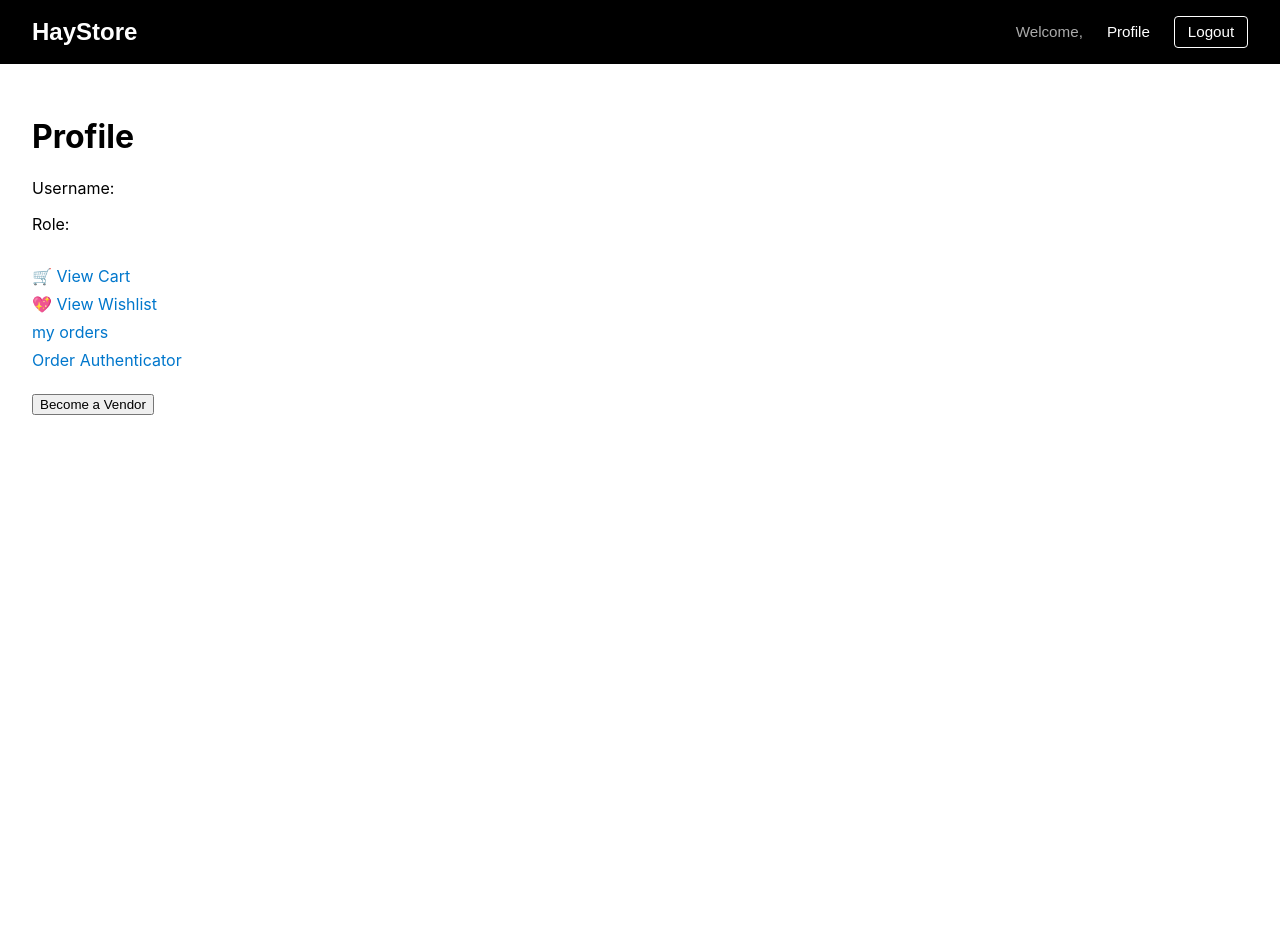
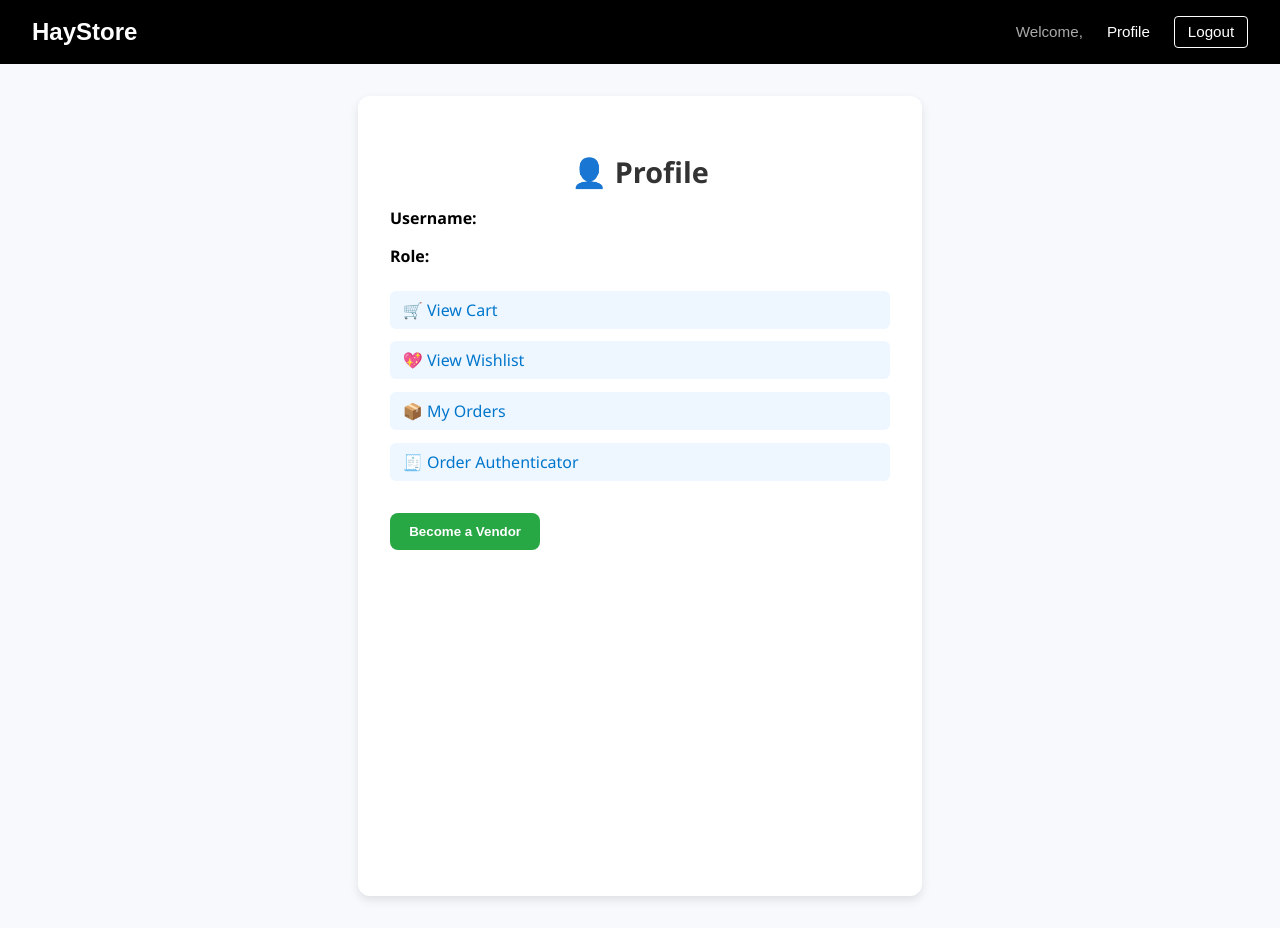
Before and after one commit to strelizia53/ecommerceHayStore, a React (Create React App) app: page /profile in a window 1280 px wide. Before the commit the page ends 800 px from the top, so only its background shows below. Built offline with nearby package versions, Linux system fonts and the light colour scheme; no server answers; the database is empty; sample sign-in values are in the browser's storage.

Commit message:
fixed the profile page

```diff
--- a/src/pages/Profile.jsx
+++ b/src/pages/Profile.jsx
@@ -23,7 +23,7 @@ export default function Profile() {
           setUserType(data.userType);
         }
       } else {
-        navigate("/login"); // redirect if not logged in
+        navigate("/login");
       }
       setLoading(false);
     });
@@ -41,54 +41,112 @@ export default function Profile() {
     }
   };
 
-  if (loading) return <p>Loading profile...</p>;
+  if (loading) return <div style={styles.loading}>Loading profile...</div>;
 
   return (
-    <div style={{ padding: "2rem" }}>
-      <h1>Profile</h1>
+    <div style={styles.container}>
+      <div style={styles.card}>
+        <h2 style={styles.title}>👤 Profile</h2>
         <p>
-        Username: <strong>{username}</strong>
+          <strong>Username:</strong> {username}
         </p>
         <p>
-        Role: <strong>{userType}</strong>
+          <strong>Role:</strong> {userType}
         </p>
 
-      <div style={{ marginTop: "1.5rem" }}>
-        <Link to="/cart" style={linkStyle}>
+        <div style={styles.links}>
+          <Link to="/cart" style={styles.link}>
             🛒 View Cart
           </Link>
-        <br />
-        <Link to="/wishlist" style={linkStyle}>
+          <Link to="/wishlist" style={styles.link}>
             💖 View Wishlist
           </Link>
-        <br />
-        <Link to="/myorders" style={linkStyle}>
-          my orders
+          <Link to="/myorders" style={styles.link}>
+            📦 My Orders
           </Link>
-        <br />
-        <Link to="/orderauthenticator" style={linkStyle}>
-          Order Authenticator
+          <Link to="/orderauthenticator" style={styles.link}>
+            🧾 Order Authenticator
           </Link>
         </div>
 
         {userType !== "vendor" && (
-        <button onClick={handleBecomeVendor} style={{ marginTop: "1.5rem" }}>
+          <button onClick={handleBecomeVendor} style={styles.vendorBtn}>
             Become a Vendor
           </button>
         )}
 
         {userType === "vendor" && (
           <div style={{ marginTop: "1rem" }}>
-          <Link to="/vendor">Go to Vendor Portal</Link>
+            <Link to="/vendor" style={styles.vendorLink}>
+              🚀 Go to Vendor Portal
+            </Link>
           </div>
         )}
+      </div>
     </div>
   );
 }
 
-const linkStyle = {
+const styles = {
+  container: {
+    padding: "2rem",
+    display: "flex",
+    justifyContent: "center",
+    fontFamily: "'Segoe UI', Tahoma, sans-serif",
+    backgroundColor: "#f7f9fc",
+    minHeight: "100vh",
+  },
+  card: {
+    background: "#fff",
+    padding: "2rem",
+    borderRadius: "12px",
+    boxShadow: "0 4px 10px rgba(0,0,0,0.1)",
+    maxWidth: "500px",
+    width: "100%",
+  },
+  title: {
+    fontSize: "1.8rem",
+    marginBottom: "1rem",
+    textAlign: "center",
+    color: "#333",
+  },
+  links: {
+    marginTop: "1.5rem",
+    display: "flex",
+    flexDirection: "column",
+    gap: "0.8rem",
+  },
+  link: {
+    textDecoration: "none",
+    fontSize: "1rem",
+    color: "#0077cc",
+    fontWeight: "500",
+    padding: "0.5rem 0.8rem",
+    borderRadius: "6px",
+    background: "#eef6ff",
+    transition: "0.2s ease",
+  },
+  vendorBtn: {
+    marginTop: "2rem",
+    padding: "0.7rem 1.2rem",
+    backgroundColor: "#28a745",
+    color: "white",
+    border: "none",
+    borderRadius: "8px",
+    cursor: "pointer",
+    fontWeight: "bold",
+  },
+  vendorLink: {
+    textDecoration: "none",
+    color: "#000",
+    fontWeight: "600",
+    backgroundColor: "#ffe9a3",
+    padding: "0.5rem 1rem",
+    borderRadius: "6px",
     display: "inline-block",
-  marginTop: "0.5rem",
-  textDecoration: "none",
-  color: "#0077cc",
+  },
+  loading: {
+    padding: "2rem",
+    textAlign: "center",
+  },
 };
```
Lines whose indentation alone changed are shown as unchanged.
